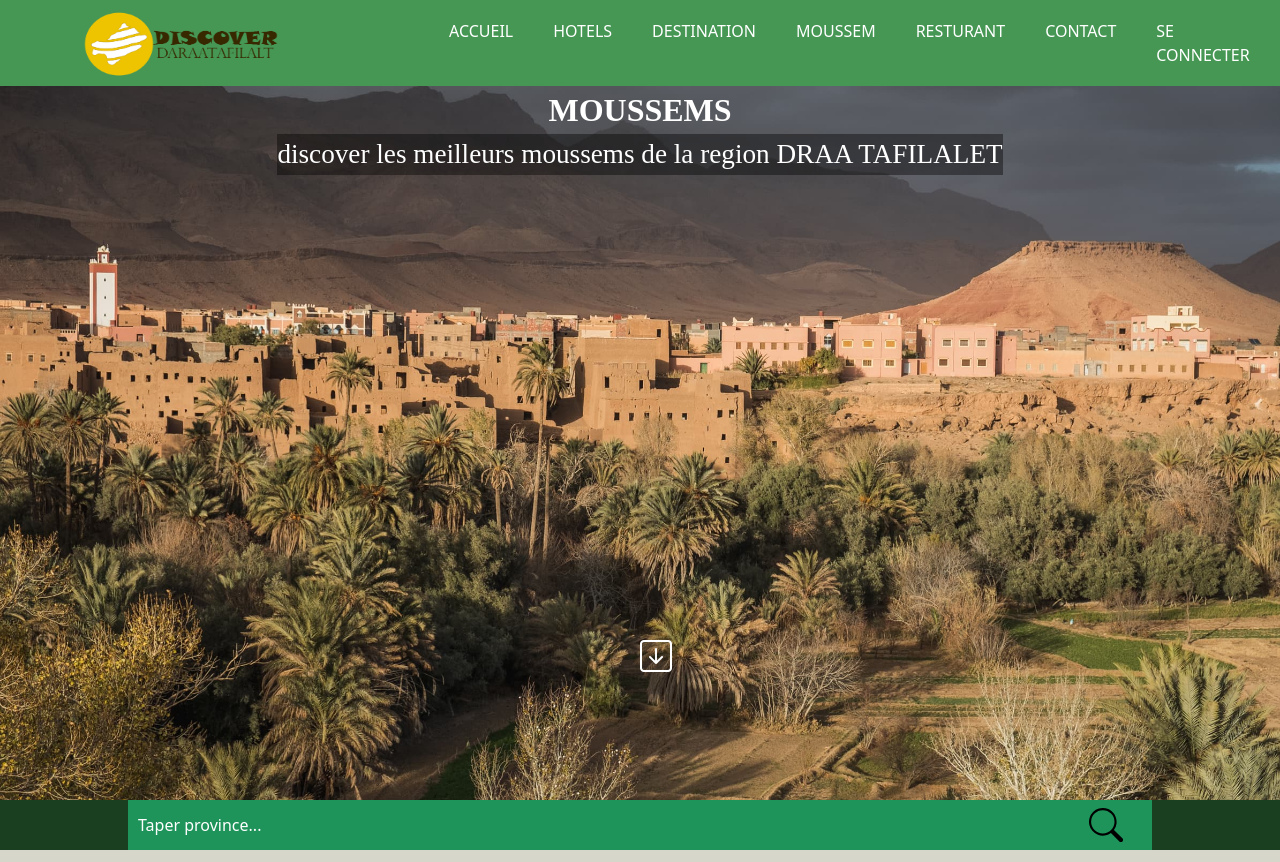
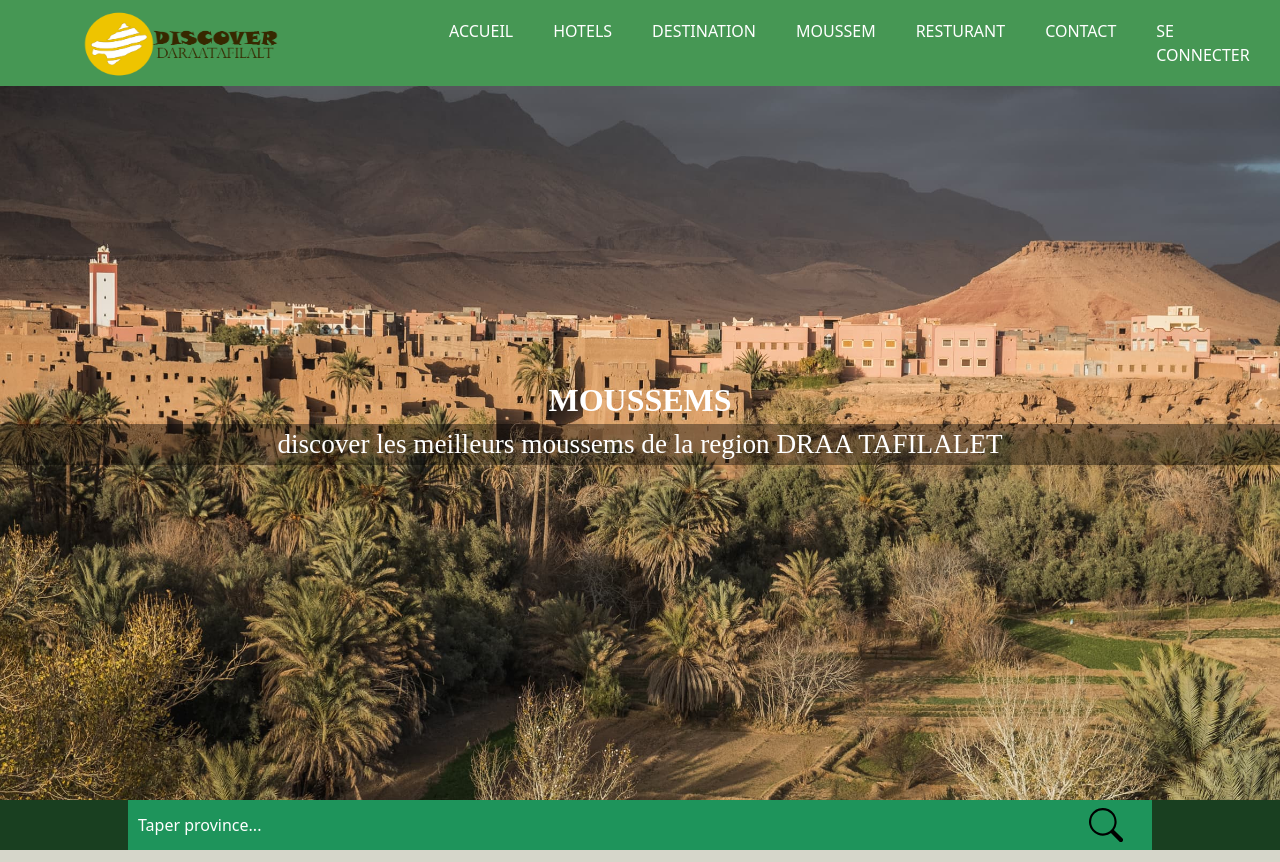
Before and after one commit to aminbarri/discoverdaraatafilaltmain, a PHP site: page /moussempage.php in a window 1280 px wide. Shown: the top 862 px of the page. Run offline with PHP 8.4, Linux system fonts and the light colour scheme.

Commit message:
first commit

```diff
--- a/contact.php
+++ b/contact.php
@@ -15,14 +15,14 @@
     $ins->execute(array($name ,$email, $sujet,$content));
     if($ins){
 
-      header('Location: contact.php?success= effectue!');
+      header('Location: contact.php?success= Message envoyé avec succès!');
     }
     else{
-      header('Location: contact.php?error= error!');
+      header("Location: contact.php?error= Échec de l'envoi du message");
     }
   }
   else{
-    header('Location: contact.php?error= error!');
+    header('Location: contact.php?error= Il y a un champ vide!');
   }
 }
 
--- a/moussempage.php
+++ b/moussempage.php
@@ -121,20 +121,19 @@
 
               </div>
             </nav>
-            <div class="medium">
+            <div class="h">
                 <center>
                     <div>
                         <div class="htl">MOUSSEMS</div>
                         <div class="hot">discover les meilleurs moussems de la region DRAA TAFILALET</div>
-
-                    </div>
-                </center><a href="#second">
+                      <a href="#second">
                     <div class="der">
 
-                        <span></span>
                     <i class="bi bi-arrow-down-square"></i>
 
                         </div></a>
+                    </div>
+                </center>
 
                         </div>
         </div>
--- a/page-affiche.css
+++ b/page-affiche.css
@@ -154,12 +154,11 @@
 color: white;
 }
 
-.medium{
+
+.h{
+    height: 100%;
     width: 100%;
-    height: 100%;
-    top:30%;
-    display: flex;
-    justify-content: center;
-    justify-items: center;
-
+    position:absolute;
+    top:47vh;
+    left: 8vw;
 }
```
Also changed, not shown: hotelpage.php (+6 -6 lines).
